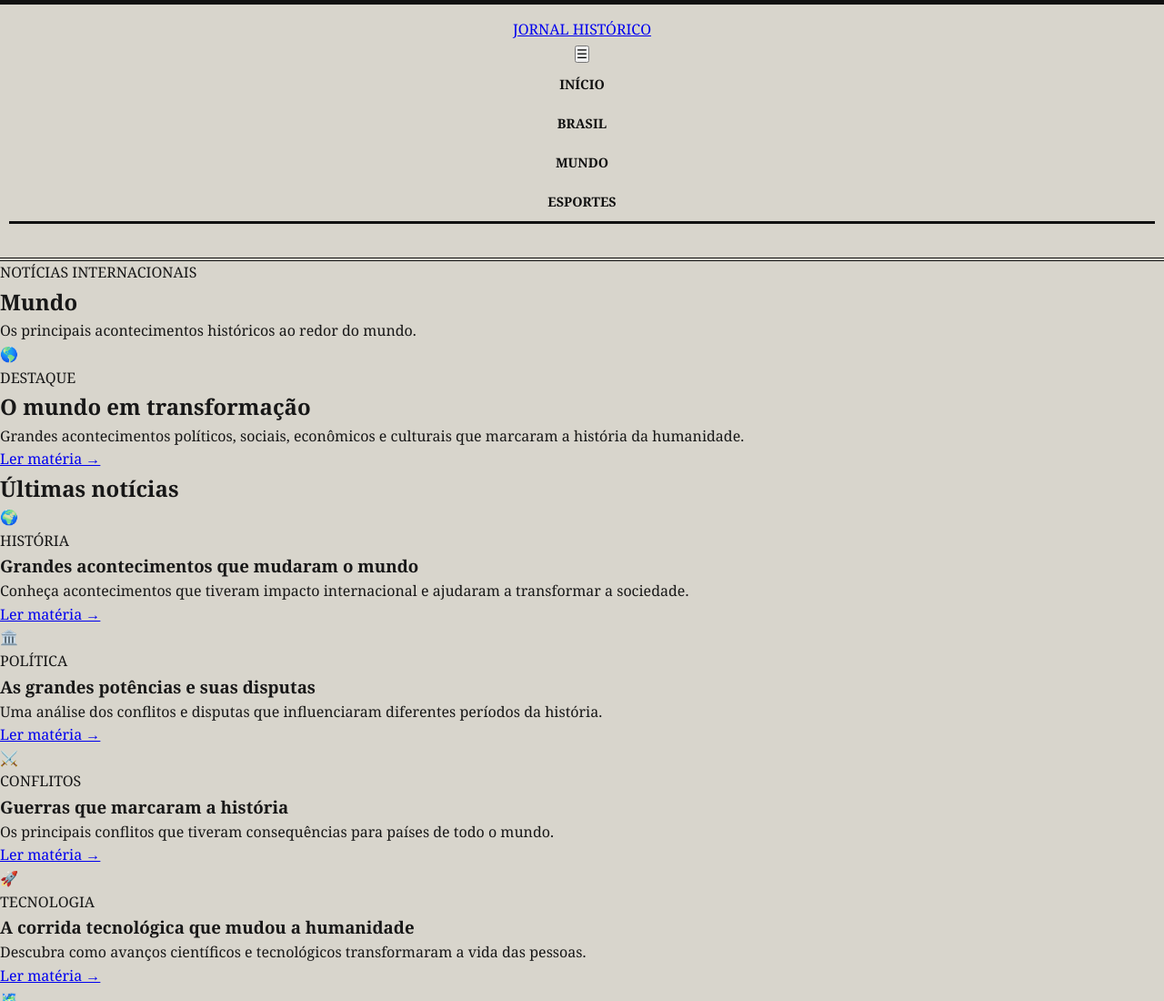
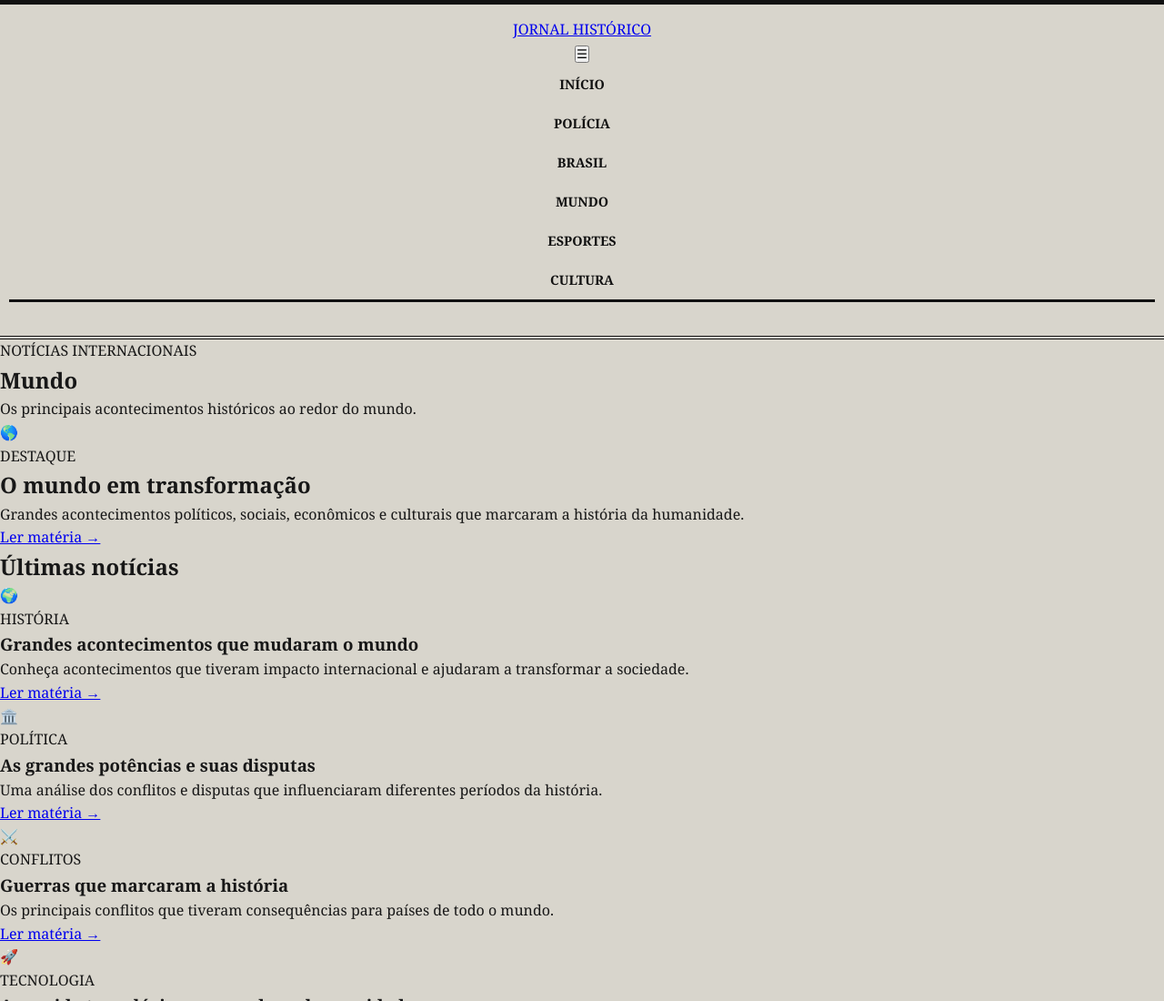
Before and after one commit to jprz-code/O-grande-jornal, a plain HTML site: page mundo.html in a window 1280 px wide. Shown: the top 1100 px of the page at 91% size. Drawn offline with Linux system fonts and the light colour scheme.

Commit message:
Update mundo.html

```diff
--- a/mundo.html
+++ b/mundo.html
@@ -26,9 +26,11 @@
 
             <nav id="menu">
                 <a href="index.html">Início</a>
+                <a href="policia.html">Polícia</a>
                 <a href="brasil.html">Brasil</a>
                 <a href="mundo.html" class="active">Mundo</a>
                 <a href="esportes.html">Esportes</a>
+                <a href="cultura.html">Cultura</a>
             </nav>
 
         </div>
```
